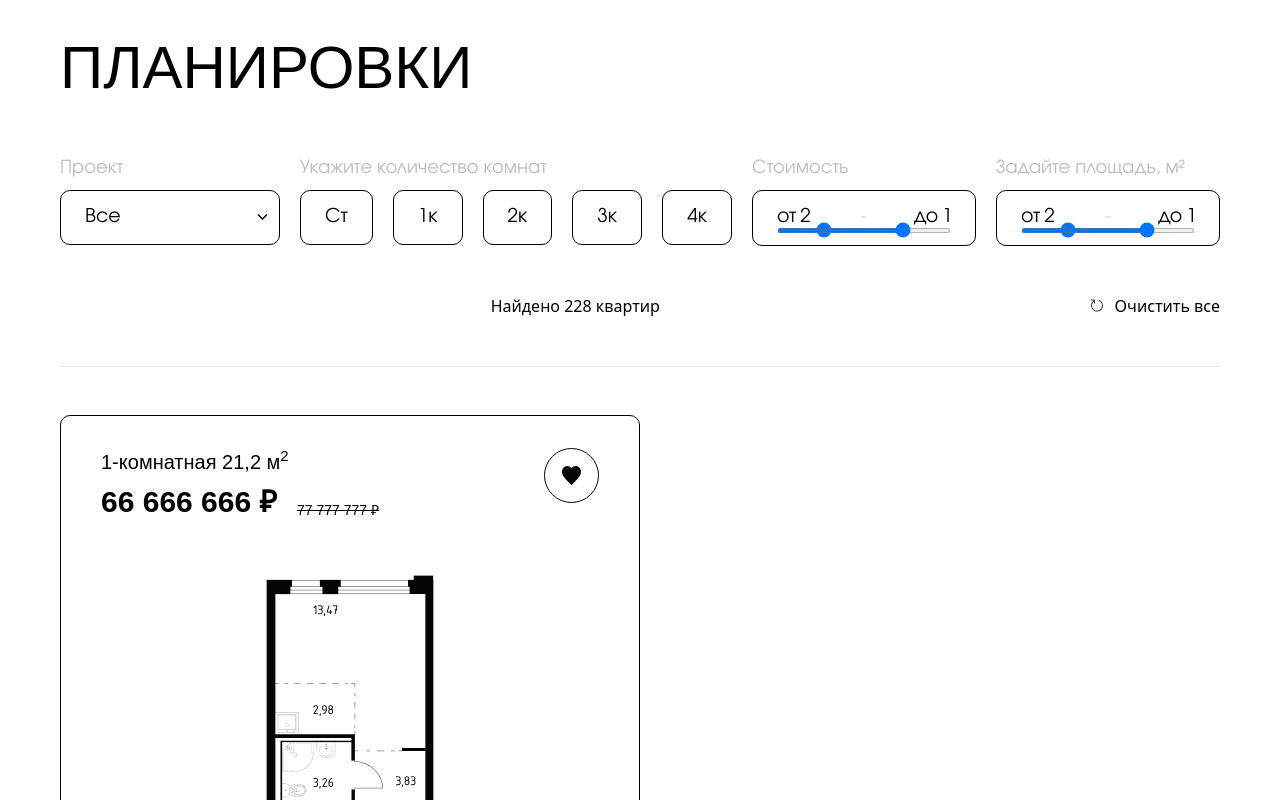
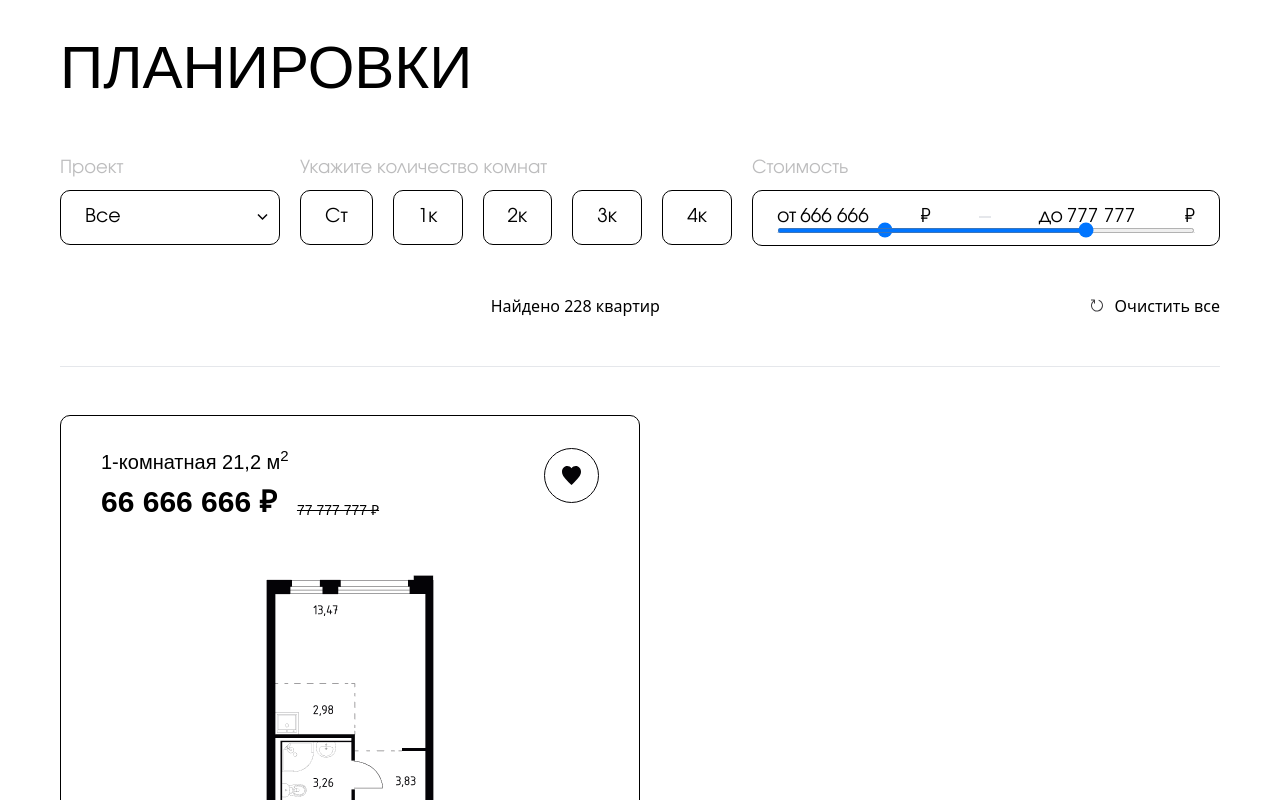
Before and after one commit to dadajonovich/aerokod-test, a React (Vite) app: page / in a window 1280 px wide. Shown: the top 800 px of the page. Built offline with nearby package versions, Linux system fonts and the light colour scheme; a web font is replaced by a local one.

Commit message:
написана логика форматирования input, но необходимо очистить пробелы перед вставкой

```diff
--- a/src/components/Options.tsx
+++ b/src/components/Options.tsx
@@ -12,7 +12,7 @@ export function Options() {
         <Select />
         <Tabs />
         <Range {...{ title: 'Стоимость', type: 'price' }} />
-        <Range {...{ title: 'Задайте площадь, м²', type: 'square' }} />
+        {/* <Range {...{ title: 'Задайте площадь, м²', type: 'square' }} /> */}
       </div>
     </>
   );
--- a/src/components/Range/index.tsx
+++ b/src/components/Range/index.tsx
@@ -1,4 +1,6 @@
+import { useState } from 'react';
 import { formatPrice } from '../../utils/formatPrice';
+import { useInputFormat } from '../../hooks/useInputFormat';
 
 type RangeProps = {
   title: string;
@@ -6,6 +8,9 @@ type RangeProps = {
 };
 
 export function Range(props: RangeProps) {
+  const minProps = useInputFormat(666666);
+  const maxProps = useInputFormat(777777);
+
   const { title, type } = props;
   return (
     <div className="font-evolventa">
@@ -14,12 +19,14 @@ export function Range(props: RangeProps) {
         <div className="flex items-center justify-between	 gap-12">
           <div className="field">
             <span>от</span>
-            <input value={formatPrice(2800000)} />
+            <input {...minProps} />
+            &#8381;
           </div>
           <hr className="w-[20px] border" />
           <div className="field">
             <span>до</span>
-            <input value={formatPrice(10730000)} />
+            <input {...maxProps} />
+            &#8381;
           </div>
         </div>
         <div className="slider">
--- /dev/null
+++ b/src/hooks/useEventListener.ts
@@ -0,0 +1,18 @@
+import { RefObject, useCallback, useEffect } from 'react';
+
+export function useEventListener(
+  element: Node | RefObject<HTMLElement>,
+  eventName: string,
+  cb: () => void,
+  deps: unknown[],
+) {
+  const memoCb = useCallback(cb, deps);
+
+  useEffect(() => {
+    const node = element instanceof Node ? element : element.current;
+    if (node === null) return;
+
+    node.addEventListener(eventName, memoCb);
+    return () => node.removeEventListener(eventName, memoCb);
+  }, [memoCb, element]);
+}
--- /dev/null
+++ b/src/hooks/useInputFormat.ts
@@ -0,0 +1,62 @@
+import { ChangeEventHandler, useEffect, useRef, useState } from 'react';
+import { formatPrice } from '../utils/formatPrice';
+import { calcSpaces } from '../utils/calcSpaces';
+import { useEventListener } from './useEventListener';
+
+export function useInputFormat(defaultNumber: number) {
+  const defaultValue = formatPrice(defaultNumber);
+
+  const [prev, setPrev] = useState<number>(calcSpaces(defaultValue));
+  const [isFocus, setIsFocus] = useState<boolean>(false);
+
+  const ref = useRef<HTMLInputElement>(null);
+
+  useEventListener(
+    document,
+    'selectionchange',
+    () => {
+      if (!ref.current) return;
+      if (!isFocus) return;
+      const target = ref.current;
+
+      const start = target.selectionStart;
+      const end = target.selectionEnd;
+
+      const isEmpy = start === null || end === null || start === end;
+
+      const spaces = calcSpaces(target.value);
+      const selectedValue = isEmpy ? '' : target.value.slice(start, end);
+
+      const selectedSpaces = calcSpaces(selectedValue);
+
+      setPrev(spaces - selectedSpaces);
+    },
+    [ref, isFocus],
+  );
+
+  useEffect(() => {
+    console.log(prev);
+  }, [prev]);
+
+  useEventListener(ref, 'focus', () => setIsFocus(true), []);
+  useEventListener(ref, 'blur', () => setIsFocus(false), []);
+
+  const onChange: ChangeEventHandler<HTMLInputElement> = (e) => {
+    const target = e.target;
+    const selectPos = target.selectionEnd || 0;
+    const valueWithoutSpaces = Number(target.value.replace(/\s+/g, ''));
+
+    const format = formatPrice(valueWithoutSpaces);
+    const currentSpaces = calcSpaces(format);
+
+    target.value = format;
+
+    const currentSelect = selectPos + (currentSpaces - prev);
+    console.log(
+      `${selectPos} + (${currentSpaces} - ${prev}) = ${currentSelect} `,
+    );
+    target.setSelectionRange(currentSelect, currentSelect);
+  };
+
+  return { ref, onInput: onChange, defaultValue } as const;
+}
--- /dev/null
+++ b/src/utils/calcSpaces.ts
@@ -0,0 +1,4 @@
+export function calcSpaces(value: string) {
+  const result = value.replace(/[^\s]/g, '').length;
+  return result;
+}
```
